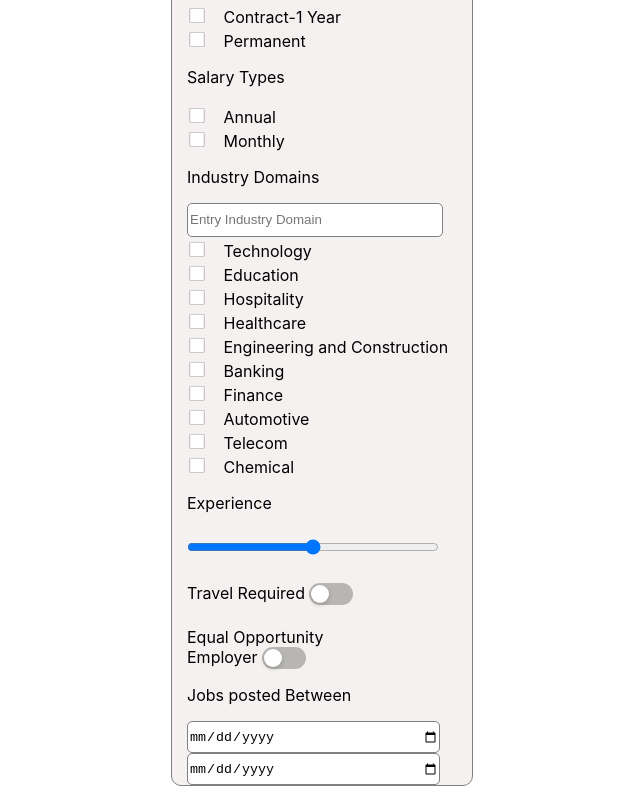
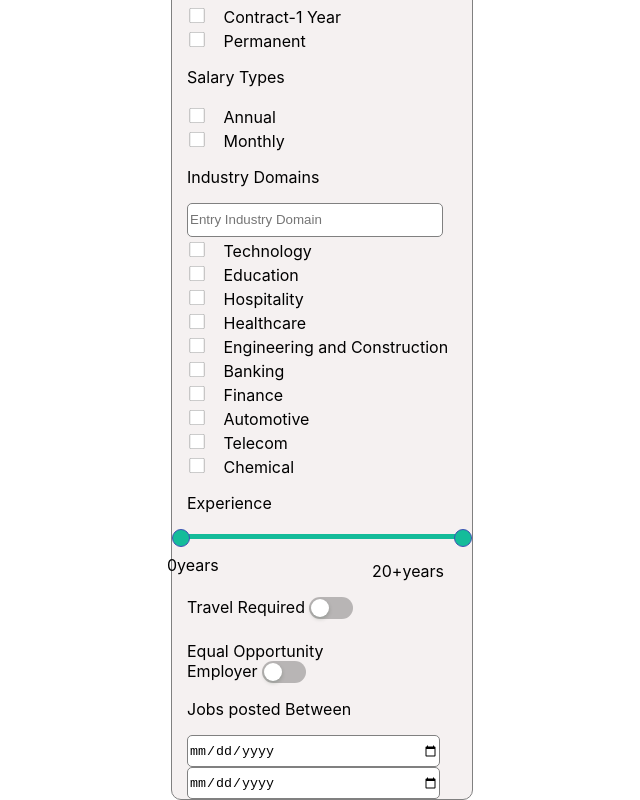
Before and after one commit to Ankita7520/newproject, a React (Create React App) app: page / in a window 1280 px wide. Shown: the part 1262-2062 px from the top of the page, without its empty margins (59-699 px from the left). Built offline with nearby package versions, Linux system fonts and the light colour scheme.

Commit message:
completed rangebar

```diff
--- a/package.json
+++ b/package.json
@@ -16,6 +16,7 @@
     "react": "^18.2.0",
     "react-dom": "^18.2.0",
     "react-icons": "^4.8.0",
+    "react-input-range": "^1.3.0",
     "react-redux": "^8.0.5",
     "react-router-dom": "^6.11.1",
     "react-scripts": "5.0.1",
--- a/src/App.js
+++ b/src/App.js
@@ -2,7 +2,10 @@ import React, { Component } from "react";
 import "./Comp.css";
 import { SlLocationPin,SlMagnifier } from "react-icons/sl";
 import { Switch } from "antd"
-
+import InputRange from "react-input-range";
+import 'react-input-range/lib/css/index.css'
+import Range from "./Home";
+import Rangeslider from "./Rangeslider/Index";
 
 class App extends Component{
     constructor(){
@@ -16,6 +19,7 @@ class App extends Component{
 
          }
     }
+
 
      colorhandler=()=>{
 
@@ -34,6 +38,7 @@ class App extends Component{
             this.setState({name:true})
          }
     }
+
 
     render(){
     return(
@@ -140,8 +145,9 @@ class App extends Component{
                 </div>
                 <div>
                     <p>Experience</p>
-                    <div class="slidecontainer"></div>
-                    <input type="range" className="inp" id="exp" style={{Color:"green"}}/>
+                    <Rangeslider/>
+
+
                 </div>
                 <div>
                 <p>Travel Required <Switch onClick={this.togglehandler}/>{this.state.name?<h1></h1>:<input type="number" placeholder=" Travel Percentage" className="ip" />}</p>
--- a/src/Comp.css
+++ b/src/Comp.css
@@ -113,9 +113,28 @@ label{
 }
 .slidecontainer{
     width:10%;
+    color: #14bc9a;
+
 }
-.ip{
+.input-range__track--active{
+   background-color: #14BC9A;
+}
+
+
+    .ip{
     width: 100px;
     border: 1px solid gray;
     border-radius: 10px;
 }
+#input{
+    margin-bottom: 0%;
+    margin-top: -15px;
+}
+#dat{
+    margin-top: -10px;
+    font-size: small;
+    color: #14bc9a;
+}
+#years{
+    margin-left: 160px;
+}
--- /dev/null
+++ b/src/Home.jsx
@@ -0,0 +1,16 @@
+import React, { useState } from "react";
+import "./Comp.css"
+
+
+const Range =()=>{
+    let [data, setdata]=useState(0)
+    return(
+        <div>
+            <input type="range" min="0" max="20" step="1" value={data} onChange={(e)=>setdata(e.target.value)} className="inp" id="input"/>
+            <p id="dat">{data}years <span id="years">20+years</span></p>
+
+        </div>
+    )
+}
+
+export default Range
--- /dev/null
+++ b/src/Rangeslider/Index.jsx
@@ -0,0 +1,27 @@
+import React, { useState } from 'react';
+import ReactDOM from 'react-dom';
+import InputRange from 'react-input-range';
+import 'react-input-range/lib/css/index.css';
+import "./Style.css"
+
+function Rangeslider() {
+    const [value, setValue] = useState({ min: 0, max: 20 });
+    const handleRangeChange = (value) => {
+        setValue(value);
+      };
+
+  return (
+    <div>
+      <InputRange
+  maxValue={20}
+  minValue={0}
+  value={value}
+  onChange={handleRangeChange}
+/>
+<p className='range'>{value.min}years</p>
+<p className='rangeOne'>{value.max}+years</p>
+    </div>
+  )
+}
+
+export default Rangeslider
--- /dev/null
+++ b/src/Rangeslider/Style.css
@@ -0,0 +1,41 @@
+.input-range__label-container {
+    display: flex;
+    justify-content: space-between;
+    position: relative;
+  }
+
+  .input-range__label--value {
+    position: absolute;
+    top: -20px;
+    left: 0;
+    width: 1px;
+    height: 1px;
+    /* border-radius: 50%; */
+    background-color: #fff;
+    border: 1px solid #ccc;
+    display: flex;
+    align-items: center;
+    justify-content: center;
+  }
+  .input-range__track--active{
+    background-color:#14BC9A;
+
+  }
+  .input-range__slider{
+    background-color:#14BC9A ;
+  }
+  .input-range__label{
+    display:none;
+  }
+  .input-range{
+    width:94%;
+    margin-left:8px;
+  }
+  .range{
+margin-left:-5px;
+margin-top:10px;
+  }
+  .rangeOne{
+    margin-left:200px;
+    margin-top:-30px;
+  }
```
Also changed, not shown: 1 other file (tests, documents, lock files or other folders).
